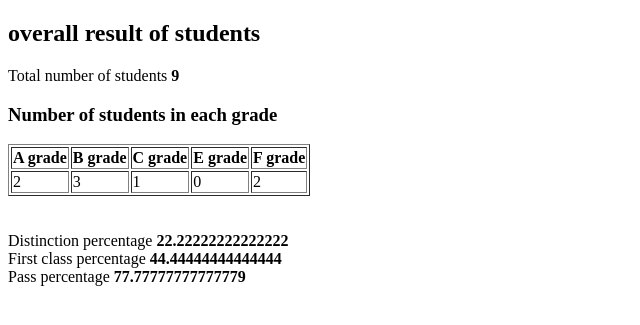
After one commit to yadukrishnakp/flask_database, a Flask app: page /api/student/results/ in a window 1280 px wide. The commit adds this page. Shown: the top 325 px of the page, without its empty margins (0-640 px from the left). Run offline with Flask 2, Linux system fonts and the light colour scheme; data comes from the database, SQL or seed files in the repository; both versions use the stored data as it was after the commit.

Commit message:
new two git files are added. add.html file is created for add mark details into table and final_result.html file is for showing overall details of students.now we can add marks of students, fetching mark of particular student, sorting on the basis of grades,and also find distinction percentage,

```diff
--- a/app.py
+++ b/app.py
@@ -4,11 +4,13 @@ import sqlite3
 app = Flask(__name__)
 
 
+# home page in here we can add student details
 @app.route('/')
 def home():
     return render_template('home.html')
 
 
+# add home student details into database
 @app.route('/add_student', methods=['GET', 'POST'])
 def add_details():
     if request.method == "POST":
@@ -29,6 +31,7 @@ def add_details():
         return redirect(url_for('home'))
 
 
+# fetching all student details
 @app.route('/api/student', methods=['GET', 'POST'])
 def student():
     with sqlite3.connect("student.db") as conn:
@@ -38,7 +41,87 @@ def student():
         return render_template('result.html', rows=rows)
 
 
+# checking student is in database
+@app.route('/api/student/<roll_no>/marks/add/', methods=['GET', 'POST'])
+def add_mark(roll_no):
+    with sqlite3.connect("student.db") as conn:
+        c = conn.cursor()
+        c.execute("SELECT * FROM student_details WHERE roll_number=?", (roll_no,))
+        stud = c.fetchone()
+        if stud:
+            return render_template('add_mark.html', stud=stud[0])
+        else:
+            return render_template('result.html', invalid='invalid input, check roll number')
 
+
+# storing student mark in to database
+@app.route('/api/student/added/marks', methods=['GET', 'POST'])
+def updated_mark():
+    if request.method == "POST":
+        s_roll_no = request.form["student_roll_no"]
+        s_mark = request.form["student_mark"]
+        with sqlite3.connect("student.db") as conn:
+            c = conn.cursor()
+            result = c.execute("SELECT * FROM student_mark_table WHERE roll_no=?", (s_roll_no,))
+            result = result.fetchone()
+            if result:
+                return render_template('result.html', mark_exist='mark already added')
+            else:
+                # c.execute(
+                #     'create table student_mark_table(roll_no integer not null,mark text not null)')
+                c.execute("insert into student_mark_table values(?,?)", (s_roll_no, s_mark))
+                conn.commit()
+                return render_template('result.html', success='mark added')
+
+
+# fetching mark of a particular student
+@app.route('/api/student/<roll_no>/marks/', methods=['GET', 'POST'])
+def show_mark(roll_no):
+    with sqlite3.connect("student.db") as conn:
+        c = conn.cursor()
+        c.execute("SELECT * FROM student_mark_table WHERE roll_no=?", (roll_no,))
+        stud = c.fetchone()
+
+        if stud:
+            return render_template('result.html', student_mark=stud)
+        else:
+            return render_template('result.html', invalid='invalid input, check roll number')
+
+
+# fetching mark details of all students, sorting on marks into grades and calculating distinction percentage,
+# first class percentage and pass percentage
+@app.route('/api/student/results/', methods=['GET', 'POST'])
+def show_final_mark():
+    with sqlite3.connect("student.db") as conn:
+        c = conn.cursor()
+        c.execute("SELECT * FROM student_mark_table")
+        stud = c.fetchall()
+        length = len(stud)
+        a = 0
+        b = 0
+        c = 0
+        d = 0
+        e = 0
+        f = 0
+        for i in stud:
+            if 100 >= int(i[1]) >= 91:
+                a = a + 1
+            elif 90 >= int(i[1]) >= 81:
+                b = b + 1
+            elif 80 >= int(i[1]) >= 71:
+                c = c + 1
+            elif 70 >= int(i[1]) >= 61:
+                d = d + 1
+            elif 61 >= int(i[1]) >= 55:
+                e = e + 1
+            else:
+                f = f + 1
+        distinction_percentage = (a / length) * 100
+        first_class_percentage = ((b + c) / length) * 100
+        pass_percentage = ((length - f) / length) * 100
+    return render_template('final_result.html', a=a, b=b, c=c, d=d, e=e, f=f, length=length,
+                           distinction_percentage=distinction_percentage, first_class_percentage=first_class_percentage,
+                           pass_percentage=pass_percentage)
 
 
 if __name__ == '__main__':
--- /dev/null
+++ b/templates/final_result.html
@@ -0,0 +1,33 @@
+<!DOCTYPE html>
+<html lang="en">
+<head>
+    <meta charset="UTF-8">
+    <title>overall result of students</title>
+</head>
+<body>
+<h2>overall result of students</h2>
+Total number of students   <b>{{length}}</b><br>
+
+<h3>Number of students in each grade</h3>
+<table border="1">
+    <tr>
+        <th>A grade</th>
+        <th>B grade</th>
+        <th>C grade</th>
+        <th>E grade</th>
+        <th>F grade</th>
+    </tr>
+    <tr>
+        <td>{{ a }}</td>
+        <td>{{ b }}</td>
+        <td>{{ c }}</td>
+        <td>{{ d }}</td>
+        <td>{{ f }}</td>
+    </tr>
+
+</table><br><br>
+Distinction percentage   <b>{{ distinction_percentage }}</b><br>
+First class percentage   <b>{{ first_class_percentage }}</b><br>
+Pass percentage   <b>{{ pass_percentage }}</b>
+</body>
+</html>
```
Also changed, not shown: templates/add_mark.html (added, +15 -0 lines), templates/result.html (+31 -1 lines), student.db.
